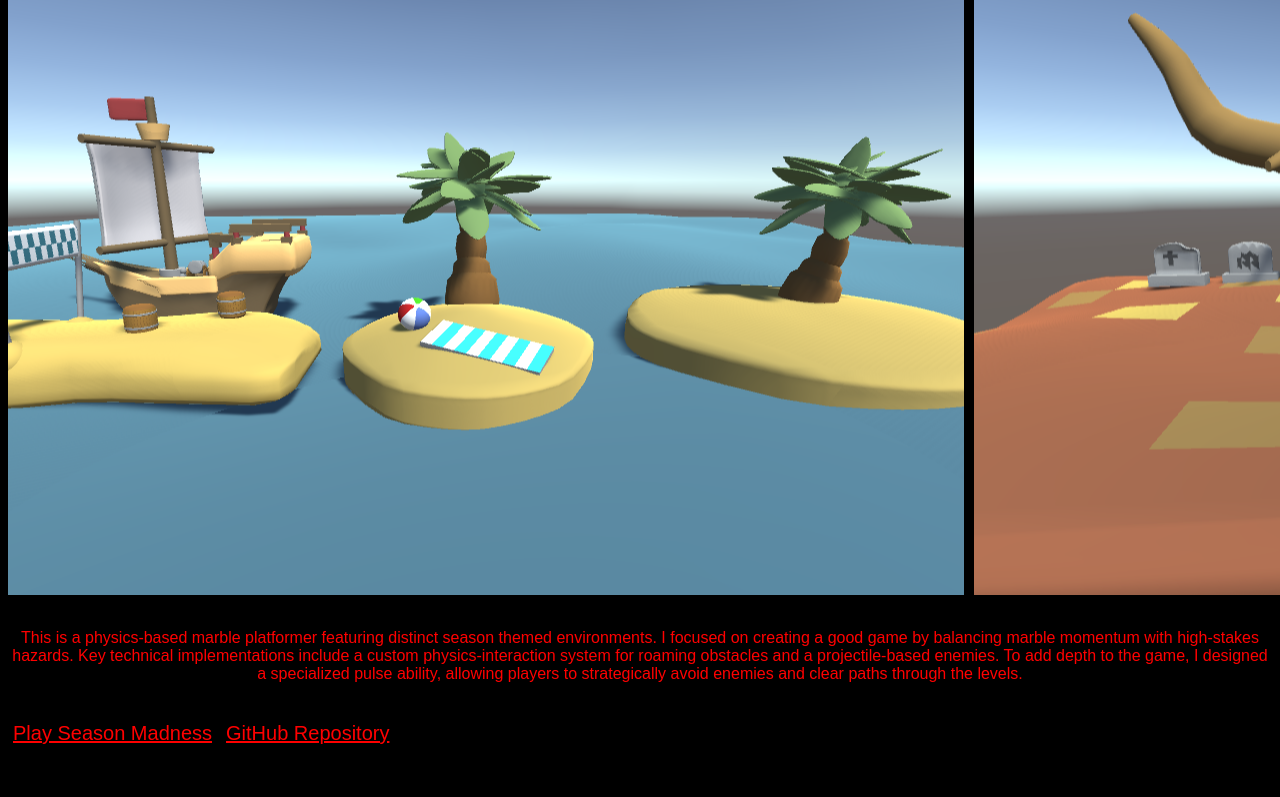
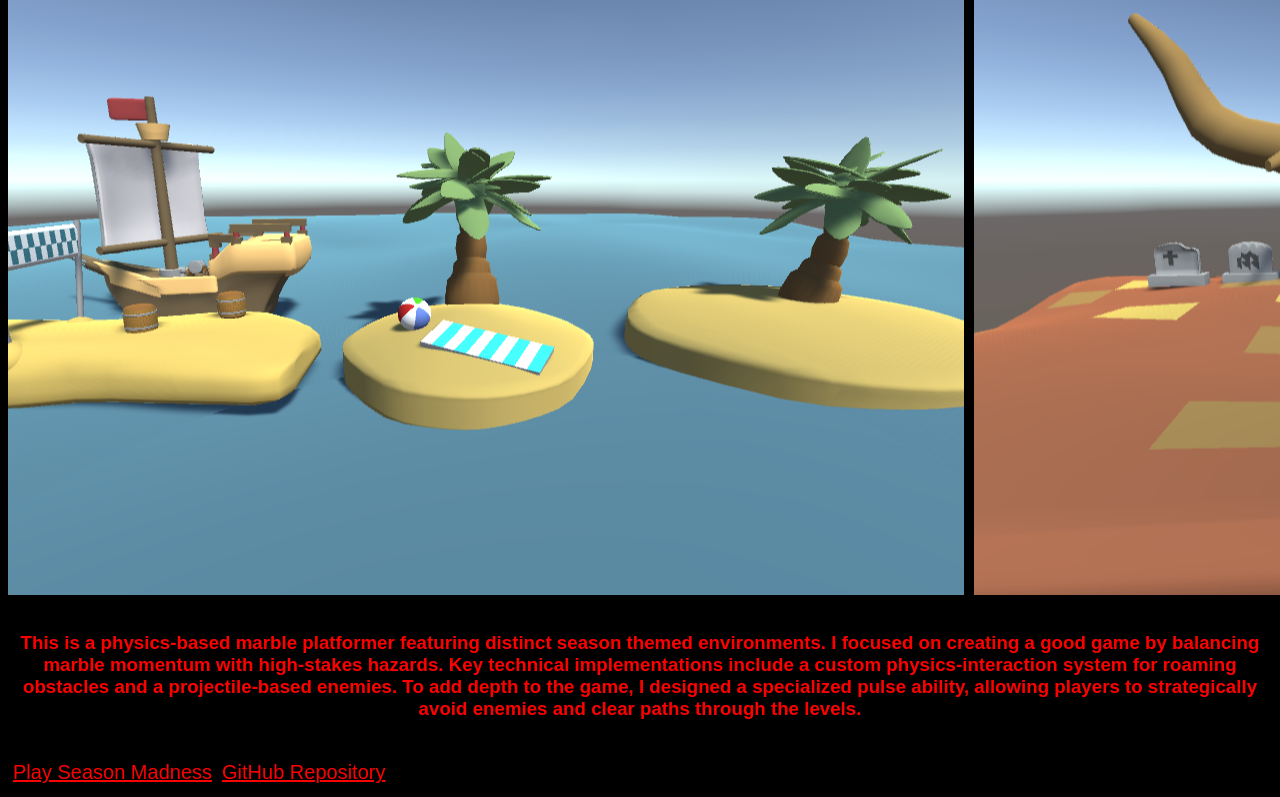
Before and after one commit to JackCanalori/Jack-Canalori-Portfolio-Website, a plain HTML site: page season-madness.html in a window 1280 px wide. Shown: the part 121-918 px from the top of the page. Before the commit the page ends 879 px from the top, so only its background shows below. Drawn offline with Linux system fonts and the light colour scheme.

Commit message:
SM page reformat

```diff
--- a/season-madness.html
+++ b/season-madness.html
@@ -27,13 +27,13 @@
     <img src="media/images/SM-SS-2.png" alt="Season Madness Screen Shot" class="SM-img">
 </div>
 <br>
-<p class="page-text">This is a physics-based marble platformer featuring distinct season themed environments.
+<h3 class="page-text">This is a physics-based marble platformer featuring distinct season themed environments.
     I focused on creating a good game by balancing marble momentum with high-stakes hazards. Key technical
     implementations include a custom physics-interaction system for roaming obstacles and a projectile-based enemies.
     To add depth to the game, I designed a specialized pulse ability, allowing players to
-    strategically avoid enemies and clear paths through the levels.</p>
+    strategically avoid enemies and clear paths through the levels.</h3>
 <br>
-<div>
+<div class="port-subpage-links-container">
     <a href="https://www.digitalhighschool.org/unity/2022/HCS/Team7/project1/index.html" class="header_link">Play Season Madness</a>
     <a href="https://github.com/JackCanalori/Season-Madness" class="header_link">GitHub Repository</a>
 </div>
--- a/styles.css
+++ b/styles.css
@@ -204,3 +204,8 @@ header
     width: 44%;
     height: auto;
 }
+.port-subpage-links-container
+{
+    display: flex;
+    text-align: center;
+}
```
